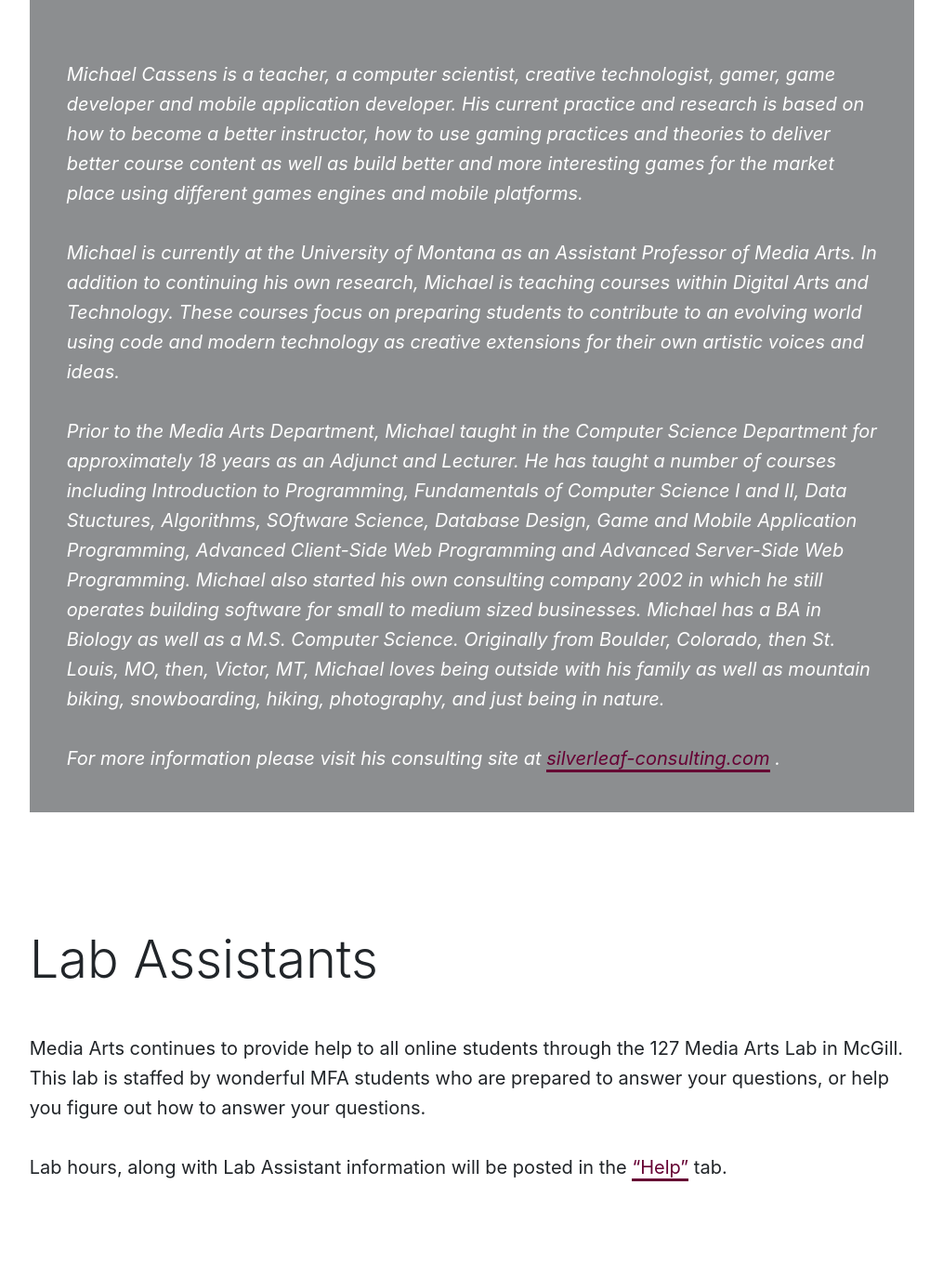
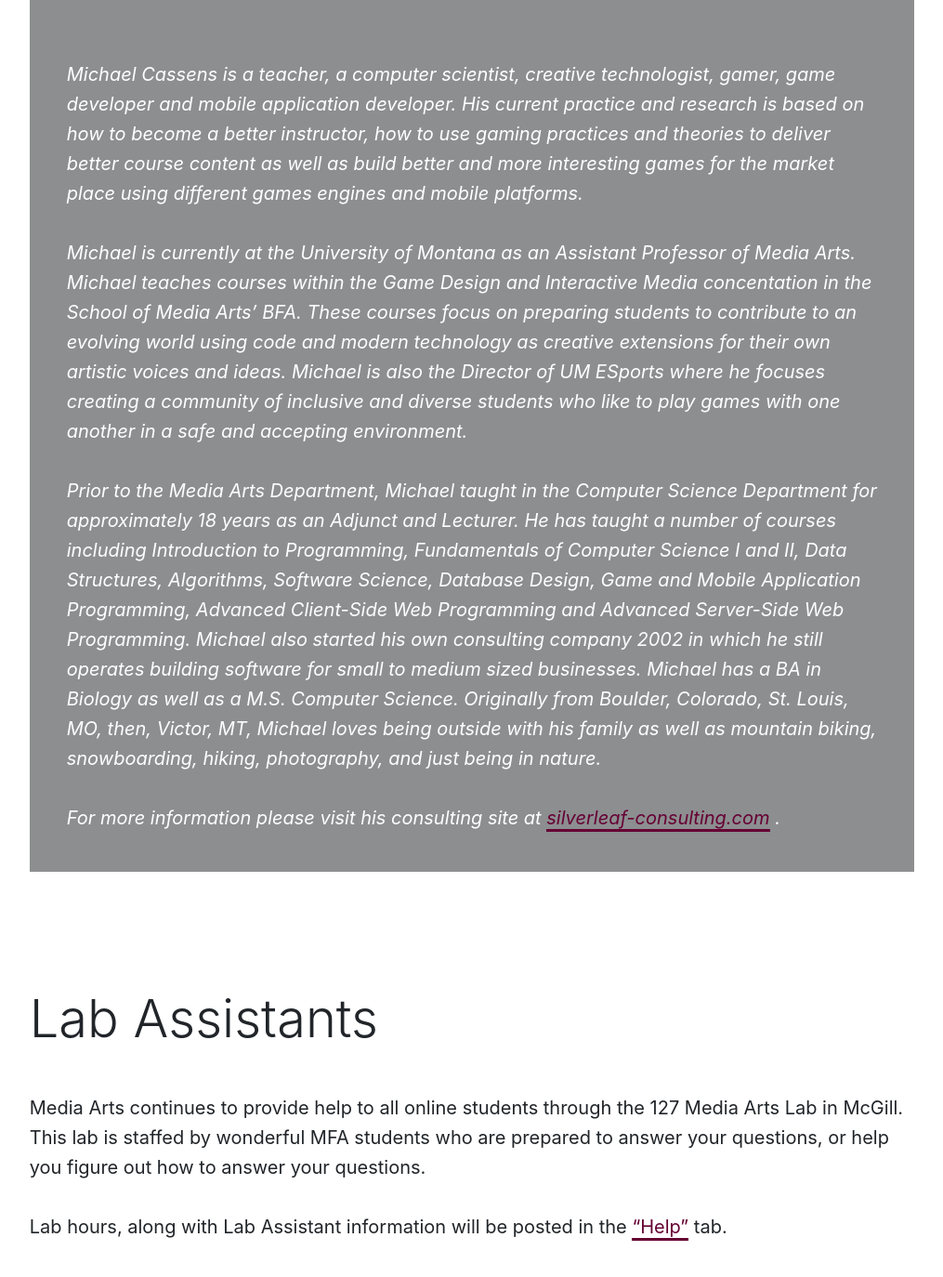
Before and after one commit to Montana-Media-Arts/441-web-tech-Spring2020-course, a Jekyll site: the page built from modules/week-1/_posts/2017-01-03-instructors.md, in a window 1280 px wide and 1400 px high, scrolled down 1764 px. Shown: the top 1374 px of the window at 93% size, without its empty margins (132-1147 px from the left). Built offline with Jekyll 4.4.1, drawn with Linux system fonts in a browser that asks for light colours; nearby versions of some CDN libraries.

```diff
--- a/modules/week-1/_posts/2017-01-03-instructors.md
+++ b/modules/week-1/_posts/2017-01-03-instructors.md
@@ -27,9 +27,9 @@ I would also like to say that I am first and foremost a teacher, so I will work
 >
 > Michael Cassens is a teacher, a computer scientist, creative technologist, gamer, game developer and mobile application developer.  His current practice and research is based on how to become a better instructor, how to use gaming practices and theories to deliver better course content as well as build better and more interesting games for the market place using different games engines and mobile platforms.
 >
-> Michael is currently at the University of Montana as an Assistant Professor of Media Arts. In addition to continuing his own research, Michael is teaching courses within Digital Arts and Technology. These courses focus on preparing students to contribute to an evolving world using code and modern technology as creative extensions for their own artistic voices and ideas.
+> Michael is currently at the University of Montana as an Assistant Professor of Media Arts. Michael teaches courses within the Game Design and Interactive Media concentation in the School of Media Arts' BFA. These courses focus on preparing students to contribute to an evolving world using code and modern technology as creative extensions for their own artistic voices and ideas.  Michael is also the Director of UM ESports where he focuses creating a community of inclusive and diverse students who like to play games with one another in a safe and accepting environment.
 >
-> Prior to the Media Arts Department, Michael taught in the Computer Science Department for approximately 18 years as an Adjunct and Lecturer.  He has taught a number of courses including Introduction to Programming, Fundamentals of Computer Science I and II, Data Stuctures, Algorithms, SOftware Science, Database Design, Game and Mobile Application Programming, Advanced Client-Side Web Programming and Advanced Server-Side Web Programming. Michael also started his own consulting company 2002 in which he still operates building software for small to medium sized businesses.  Michael has a BA in Biology as well as a M.S. Computer Science. Originally from Boulder, Colorado, then St. Louis, MO, then, Victor, MT, Michael loves being outside with his family as well as mountain biking, snowboarding, hiking, photography, and just being in nature.
+> Prior to the Media Arts Department, Michael taught in the Computer Science Department for approximately 18 years as an Adjunct and Lecturer.  He has taught a number of courses including Introduction to Programming, Fundamentals of Computer Science I and II, Data Structures, Algorithms, Software Science, Database Design, Game and Mobile Application Programming, Advanced Client-Side Web Programming and Advanced Server-Side Web Programming. Michael also started his own consulting company 2002 in which he still operates building software for small to medium sized businesses.  Michael has a BA in Biology as well as a M.S. Computer Science. Originally from Boulder, Colorado, St. Louis, MO, then, Victor, MT, Michael loves being outside with his family as well as mountain biking, snowboarding, hiking, photography, and just being in nature.
 >
 > For more information please visit his consulting site at [silverleaf-consulting.com](http://silverleaf-consulting.com) .
 
```
Also changed, not shown: modules/week-1/_posts/2017-01-10-devel-part1.md (+0 -4 lines).
